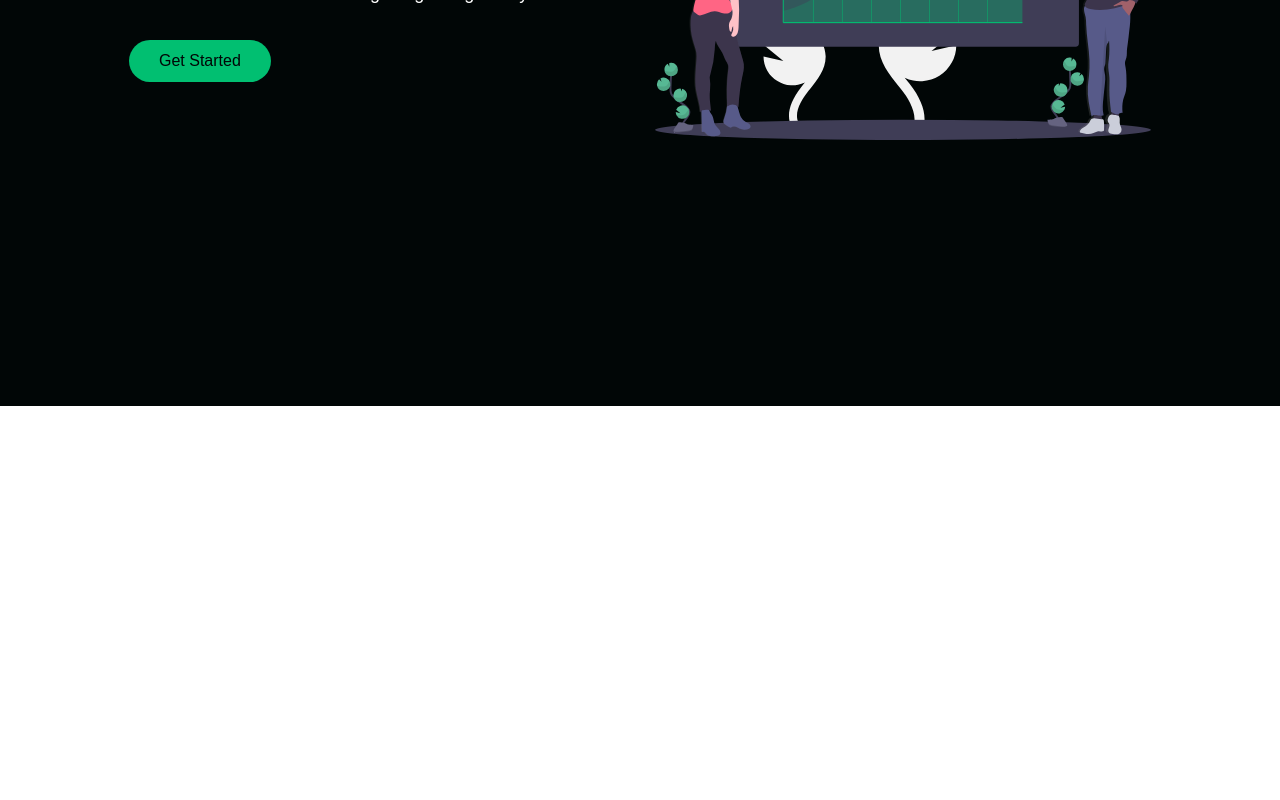
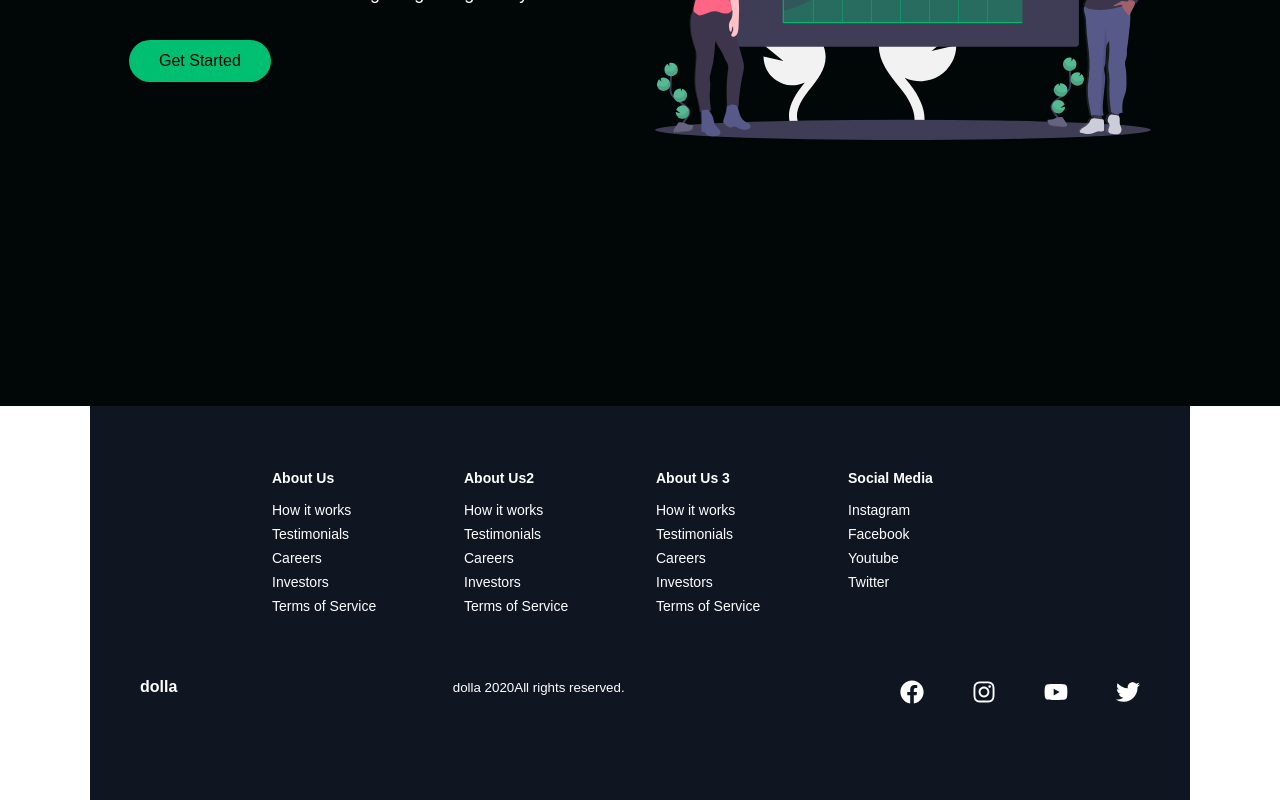
Before and after one commit to renanmascg/full-responsive-landing-page, a React (Create React App) app: page / in a window 1280 px wide. Shown: the part 3854-4654 px from the top of the page. Before the commit the page ends 4260 px from the top, so only its background shows below. Built offline with nearby package versions, Linux system fonts and the light colour scheme; a web font is replaced by a local one.

Commit message:
Adiciona nelemento de footer na pagina, estilizando e redirecionando.

```diff
--- a/src/App.tsx
+++ b/src/App.tsx
@@ -1,6 +1,7 @@
 import React from 'react';
-import { BrowserRouter } from 'react-router-dom';
+import { BrowserRouter, Route, Switch } from 'react-router-dom';
 import HomePage from './pages';
+import SigninPage from './pages/signin';
 import GlobalStyle from './styles/global';
 
 
@@ -8,7 +9,10 @@ function App() {
   return (
     <>
       <BrowserRouter>
-        <HomePage />
+        <Switch>
+          <Route path="/" component={HomePage} exact />
+          <Route path="/signin" component={SigninPage} exact />
+        </Switch>
       </BrowserRouter>
       <GlobalStyle />
     </>
--- /dev/null
+++ b/src/components/Footer/FooterElements.ts
@@ -0,0 +1,110 @@
+import styled from 'styled-components';
+import { Link } from 'react-router-dom';
+
+export const FooterContainer = styled.footer`
+  background: #101522;
+  padding: 48px 24px;
+  display: flex;
+  flex-direction: column;
+  justify-content: center;
+  align-items: center;
+  max-width: 1100px;
+  margin: 0 auto;
+`;
+
+
+export const FooterLinksContainer = styled.div`
+  display: flex;
+  justify-content: center;
+
+  @media screen and (max-width: 820px) {
+    padding-top: 32px;
+  }
+`;
+
+export const FooterLinksWrapper = styled.div`
+  display: flex;
+
+  @media screen and (max-width: 820px) {
+    flex-direction: column;
+  }
+`;
+
+export const FooterLinkItems = styled.div`
+  display: flex;
+  flex-direction: column;
+  align-items: flex-start;
+  margin: 16px;
+  text-align: left;
+  width: 160px;
+  box-sizing: border-box;
+  color: #fff;
+
+  @media screen and (max-width: 420px) {
+    margin: 0;
+    padding: 10px;
+    width: 100%;
+  }
+`;
+
+export const FooterLinkTitle = styled.h1`
+  font-size: 14px;
+  margin-bottom: 16px;
+`;
+
+export const FooterLink = styled(Link)`
+  color: #fff;
+  text-decoration: none;
+  margin-bottom: 0.5rem;
+  font-size: 14px;
+
+  &:hover {
+    color: #01bf71;
+    transition: 0.3s ease-out;
+  }
+`;
+
+export const SocialMedia = styled.section`
+  max-width: 1000px;
+  width: 100%;
+`;
+
+export const SocialMediaWrap = styled.div`
+  display: flex;
+  justify-content: space-between;
+  align-items: center;
+  max-width: 1100px;
+  margin: 40px auto;
+
+  @media screen and (max-width: 820px) {
+    flex-direction: column;
+  }
+`;
+
+export const SocialLogo = styled(Link)`
+  color: #fff;
+  justify-self: start;
+  cursor: pointer;
+  text-decoration: none;
+  display: flex;
+  align-items: center;
+  margin-bottom: 16px;
+  font-weight: bold;
+`
+
+export const WebsiteRights = styled.small`
+  color: #fff;
+  margin-bottom: 16px;
+`;
+
+export const SocialIcons = styled.div`
+  display: flex;
+  justify-content: space-between;
+  align-items: center;
+  width: 240px;
+`;
+
+export const SocialIconLink = styled.a`
+  color: #fff;
+  font-size: 24px;
+`
--- /dev/null
+++ b/src/components/Footer/index.tsx
@@ -0,0 +1,74 @@
+import React from 'react';
+import { FaFacebook, FaInstagram, FaTwitter, FaYoutube } from 'react-icons/fa';
+import { FooterContainer, FooterLink, FooterLinkItems, FooterLinksContainer, FooterLinksWrapper, FooterLinkTitle, SocialIconLink, SocialIcons, SocialLogo, SocialMedia, SocialMediaWrap, WebsiteRights } from './FooterElements';
+
+const Footer: React.FC = () => {
+  return (
+    <FooterContainer>
+      <FooterLinksContainer>
+        <FooterLinksWrapper>
+          <FooterLinkItems>
+            <FooterLinkTitle>About Us</FooterLinkTitle>
+              <FooterLink to="/signin">How it works</FooterLink>
+              <FooterLink to="/signin">Testimonials</FooterLink>
+              <FooterLink to="/signin">Careers</FooterLink>
+              <FooterLink to="/signin">Investors</FooterLink>
+              <FooterLink to="/signin">Terms of Service</FooterLink>
+          </FooterLinkItems>
+          <FooterLinkItems>
+              <FooterLinkTitle>About Us2</FooterLinkTitle>
+              <FooterLink to="/signin">How it works</FooterLink>
+              <FooterLink to="/signin">Testimonials</FooterLink>
+              <FooterLink to="/signin">Careers</FooterLink>
+              <FooterLink to="/signin">Investors</FooterLink>
+              <FooterLink to="/signin">Terms of Service</FooterLink>
+          </FooterLinkItems>
+        </FooterLinksWrapper>
+
+        <FooterLinksWrapper>
+          <FooterLinkItems>
+            <FooterLinkTitle>About Us 3</FooterLinkTitle>
+              <FooterLink to="/signin">How it works</FooterLink>
+              <FooterLink to="/signin">Testimonials</FooterLink>
+              <FooterLink to="/signin">Careers</FooterLink>
+              <FooterLink to="/signin">Investors</FooterLink>
+              <FooterLink to="/signin">Terms of Service</FooterLink>
+          </FooterLinkItems>
+          <FooterLinkItems>
+              <FooterLinkTitle>Social Media</FooterLinkTitle>
+              <FooterLink to="/signin">Instagram</FooterLink>
+              <FooterLink to="/signin">Facebook</FooterLink>
+              <FooterLink to="/signin">Youtube</FooterLink>
+              <FooterLink to="/signin">Twitter</FooterLink>
+          </FooterLinkItems>
+        </FooterLinksWrapper>
+      </FooterLinksContainer>
+      <SocialMedia>
+          <SocialMediaWrap>
+            <SocialLogo to="/">dolla</SocialLogo>
+            <WebsiteRights>
+              dolla {new Date().getFullYear()}
+              All rights reserved.</WebsiteRights>
+
+            <SocialIcons>
+              <SocialIconLink href="/" target="_blank" aria-label="Facebook">
+                <FaFacebook />
+              </SocialIconLink>
+              <SocialIconLink href="/" target="_blank" aria-label="Instagram">
+                <FaInstagram />
+              </SocialIconLink>
+              <SocialIconLink href="/" target="_blank" aria-label="Youtube">
+                <FaYoutube />
+              </SocialIconLink>
+              <SocialIconLink href="/" target="_blank" aria-label="Twitter">
+                <FaTwitter />
+              </SocialIconLink>
+
+            </SocialIcons>
+          </SocialMediaWrap>
+        </SocialMedia>
+    </FooterContainer>
+  );
+}
+
+export default Footer;
--- a/src/pages/index.tsx
+++ b/src/pages/index.tsx
@@ -5,6 +5,7 @@ import HeroSection from '../components/HeroSection';
 import InfoSection from '../components/InfoSection';
 import { homeObjOne, homeObjThree, homeObjTwo } from '../components/InfoSection/Data';
 import Services from '../components/Services';
+import Footer from '../components/Footer';
 
 
 const HomePage: React.FC = () => {
@@ -24,6 +25,7 @@ const HomePage: React.FC = () => {
       <InfoSection obj={homeObjTwo}/>
       <Services />
       <InfoSection obj={homeObjThree}/>
+      <Footer />
     </>
   );
 }
--- /dev/null
+++ b/src/pages/signin.tsx
@@ -0,0 +1,11 @@
+import React from 'react';
+
+const SigninPage: React.FC = () => {
+  return (
+    <div>
+      <h1>Signin Page</h1>
+    </div>
+  )
+}
+
+export default SigninPage;
```
